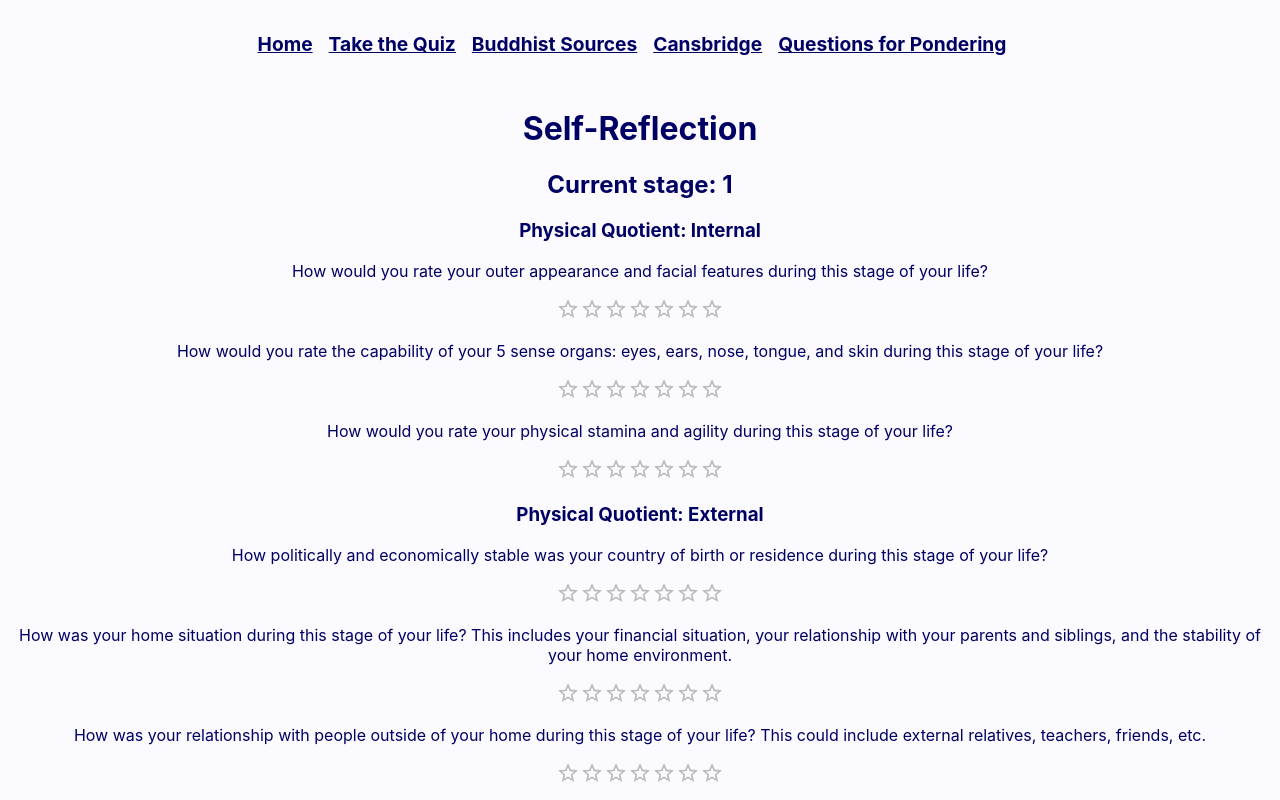
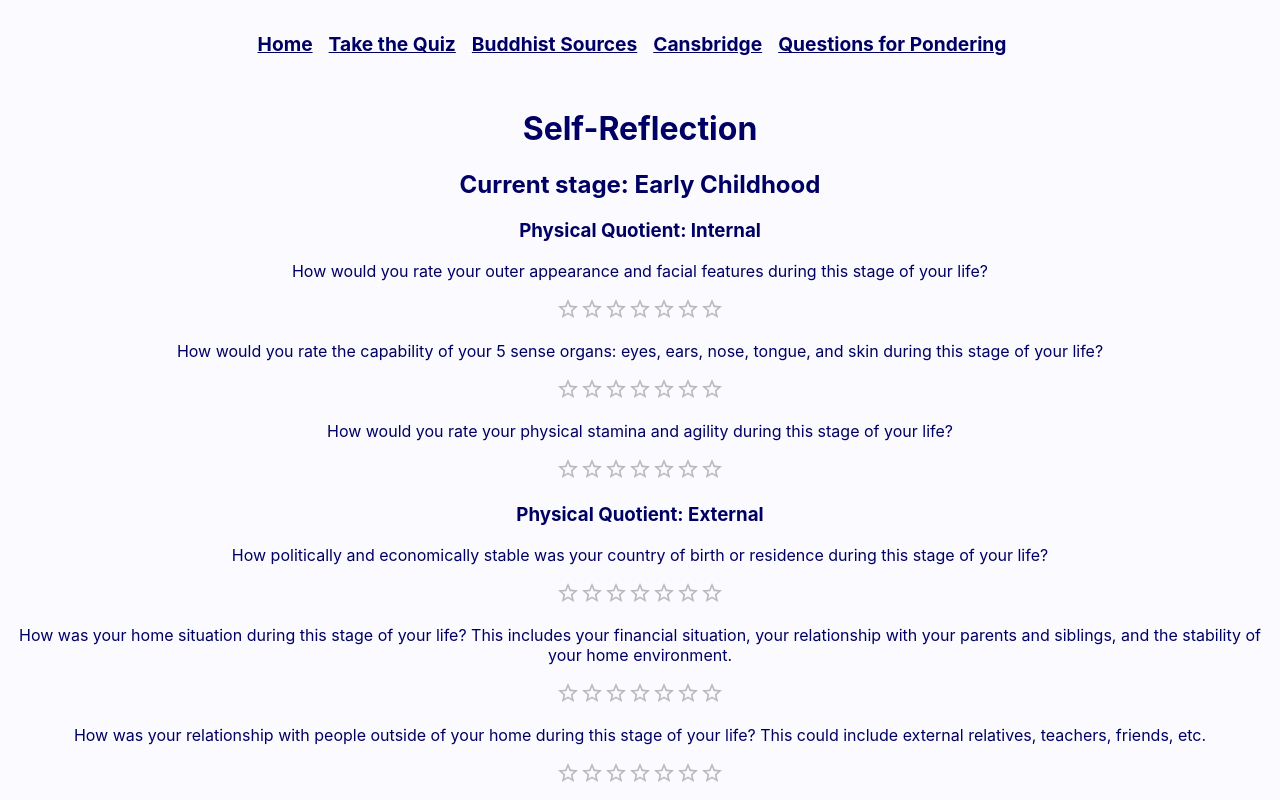
Before and after one commit to TheFloatingString/self-reflection-frontend, a React (Create React App) app: page /quiz in a window 1280 px wide. Shown: the top 800 px of the page. Built offline with nearby package versions, Linux system fonts and the light colour scheme.

Commit message:
Add life stage with indexing

```diff
--- a/src/pages/QuizPage.js
+++ b/src/pages/QuizPage.js
@@ -17,7 +17,13 @@ import { LineChart, Line, Legend, XAxis, YAxis, Tooltip, CartesianGrid, Responsi
 
 
 
-
+const lifeStages = [
+	"Early Childhood",
+	"Middle Childhood",
+	"Teenage Stage",
+	"Older Adolescence",
+	"Early Adulthood"
+];
 
 
 
@@ -66,8 +72,6 @@ const data = [
 
 
 const questionData = require("../questions.json");
-
-let stageList = ["0", "1", "2"];
 
 
 for (const categoryProperty in questionData.data){
@@ -296,7 +300,7 @@ function QuizPage() {
         <NavigationBar />
 		<h1>Self-Reflection</h1>
 
-		<h2>Current stage: {stageList[1]}</h2>
+		<h2>Current stage: {lifeStages[counter]}</h2>
 
 	  	<form onSubmit={handleSubmit}>
 
```
